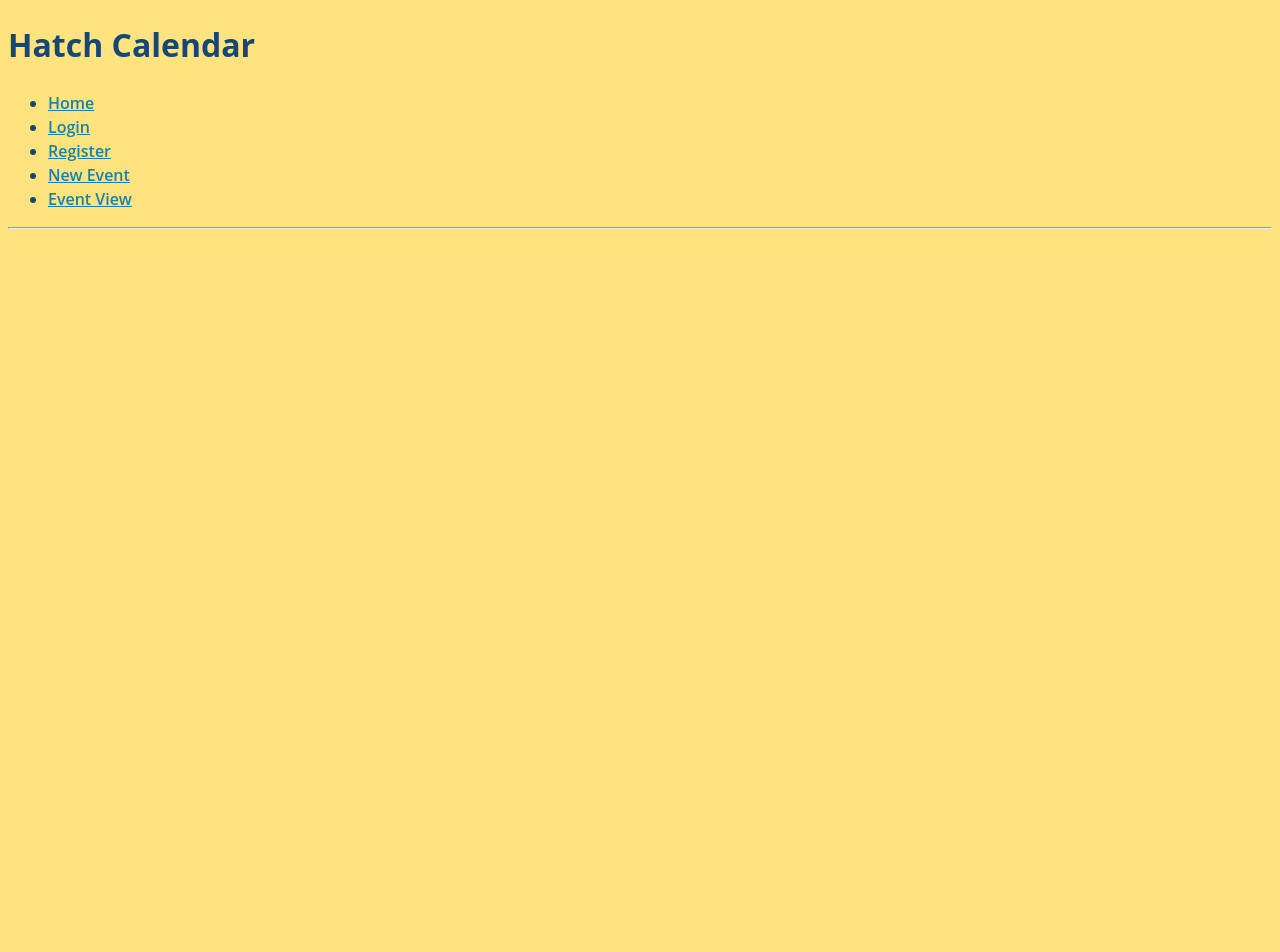
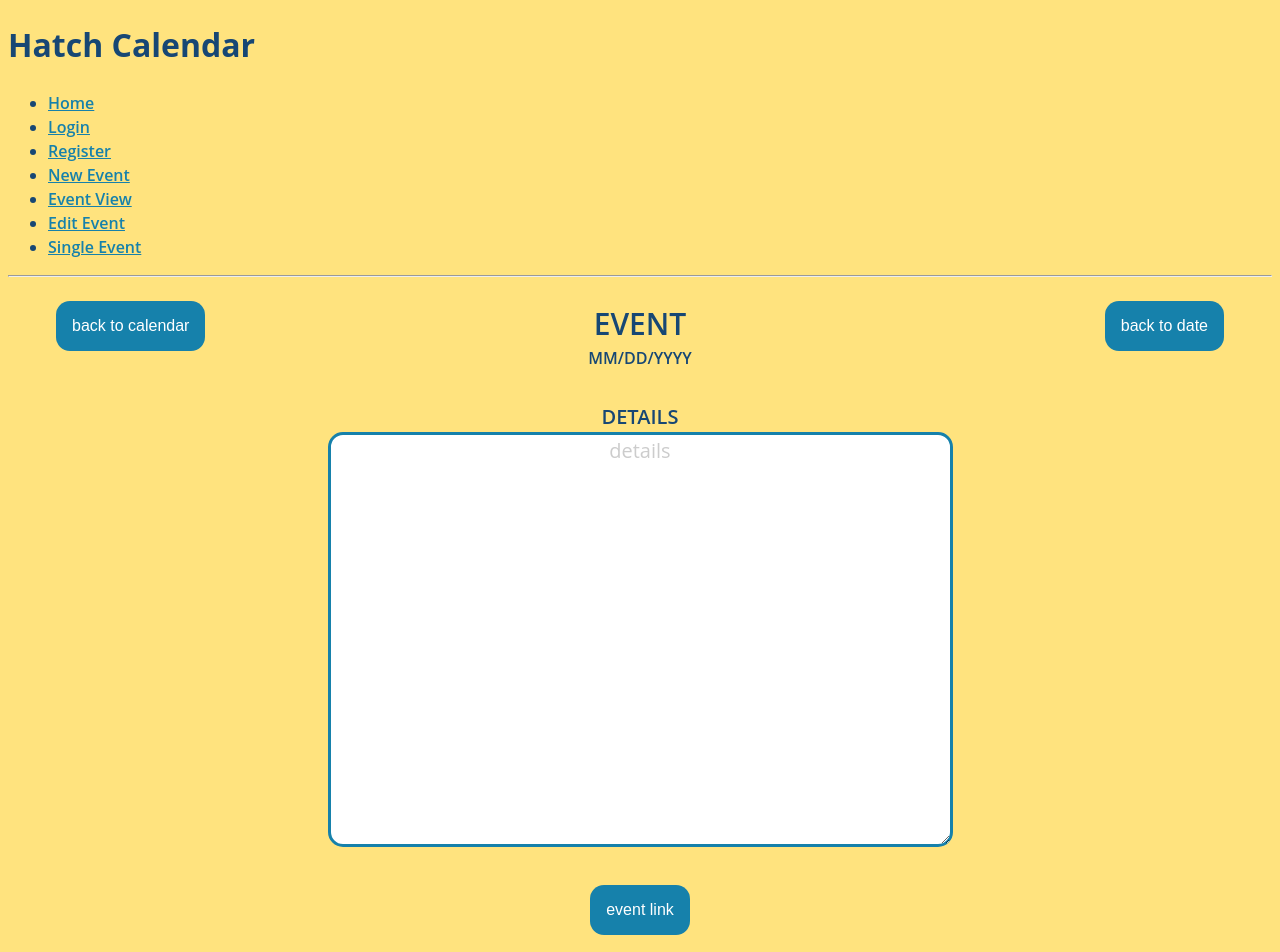
Before and after one commit to sanjitdp/hatch-calendar, a React (Create React App) app in the folder client/: page /singleEvent in a window 1280 px wide. Shown: the top 952 px of the page. Before the commit the page ends 800 px from the top, so only its background shows below. Built offline with nearby package versions, Linux system fonts and the light colour scheme.

Commit message:
feat: added a page for viewing a single event

```diff
--- a/client/src/App.js
+++ b/client/src/App.js
@@ -7,6 +7,8 @@ import newEvent from './Components/NewEvent';
 import Home from './Components/Home';
 import Register from './Components/Register';
 import eventView from './Components/EventView';
+import editEvent from './Components/EditEvent';
+import singleEvent from './Components/singleEvent';
 
 
 class App extends React.Component {
@@ -22,6 +24,8 @@ class App extends React.Component {
                             <li><Link to={'/register'} className="nav-link">Register</Link></li>
                             <li><Link to={'/newEvent'} className="nav-link">New Event</Link></li>
                             <li><Link to={'/eventView'} className="nav-link">Event View</Link></li>
+                            <li><Link to={'/editEvent'} className="nav-link">Edit Event</Link></li>
+                            <li><Link to={'/singleEvent'} className="nav-link">Single Event</Link></li>
                         </ul>
                     </nav>
                     <hr />
@@ -31,6 +35,8 @@ class App extends React.Component {
                         <Route exact path='/newEvent' component={newEvent} />
                         <Route exact path='/register' component={Register} />
                         <Route exact path='/eventView' component={eventView} />
+                        <Route exact path='/editEvent' component={editEvent} />
+                        <Route exact path='/singleEvent' component={singleEvent} />
                     </Switch>
                 </div>
             </Router>
--- a/client/src/Components/EditEvent.js
+++ b/client/src/Components/EditEvent.js
@@ -1,6 +1,6 @@
 import React from "react";
 import "../index.css";
-import "./EditEvent.css";
+import "./NewEvent.css";
 import {Link} from 'react-router-dom'
 
 class editEvent extends React.Component {
@@ -56,7 +56,7 @@ class editEvent extends React.Component {
 
     render() {
         return (
-            <div className="editEvent">
+            <div className="newEvent">
             <form>
                 <div class="center">{this.renderTitle()}</div>
                 <div class = "center">{this.renderDetails()}</div>
--- /dev/null
+++ b/client/src/Components/singleEvent.js
@@ -0,0 +1,54 @@
+import React from "react";
+import "../index.css";
+import "./NewEvent.css";
+import "./Calendar.css";
+import {Link} from 'react-router-dom'
+
+class singleEvent extends React.Component {
+    renderTitle() {
+        return (
+            <div className="header row flex-middle">
+                <div className="col col-start">
+                    <button class="button">back to calendar</button>
+                </div>
+                <div className="col col-center">
+                    <div class = "title">EVENT</div>
+                    <div>MM/DD/YYYY</div>
+                </div>
+                <div className="col col-end">
+                    <button class="button">back to date</button>
+                </div>
+            </div>
+        )
+    }
+    renderDetails() {
+        return (
+            <div>
+                <div><label>DETAILS</label></div>
+                <textarea rows="15" cols="50" placeholder="details" class="scrollable" id="edetails" name="edetails"></textarea>
+            </div>
+        )
+    }
+    renderLink() {
+        return (
+            <button class ="button">event link</button>
+        )
+    }
+    renderEditEventButton() {
+        return (
+            <button class="button">edit</button>
+	    )
+    }
+    render() {
+        return (
+            <div className="newEvent">
+                <div class= "center">{this.renderTitle()}</div>
+                <div class = "center">{this.renderDetails()}</div>
+                <div class = "center">{this.renderLink()}</div>
+                <div class = "center">{this.renderEditEventButton()}</div>
+            </div>
+        )
+   }
+}
+
+export default singleEvent;
--- a/client/src/index.css
+++ b/client/src/index.css
@@ -195,3 +195,8 @@ color: #1681AB;
 a:hover{
 color: #174774;
 }
+
+.title {
+  font-size:30px;
+  color: var(--text-blue);
+}
```
Also changed, not shown: client/src/Components/EditEvent.css (deleted, +0 -21 lines).
